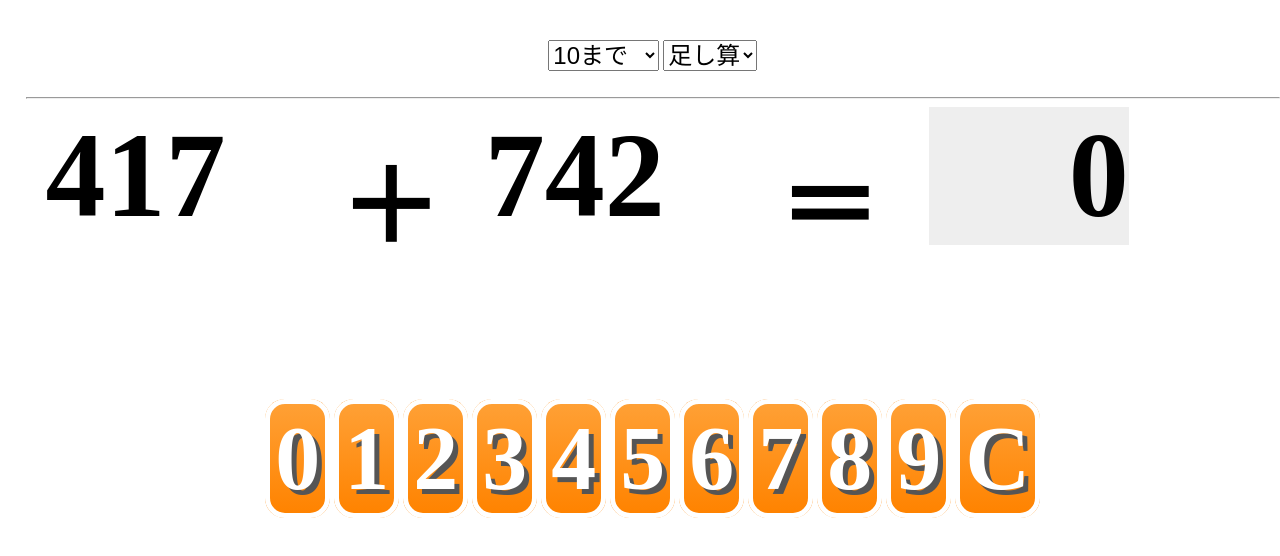
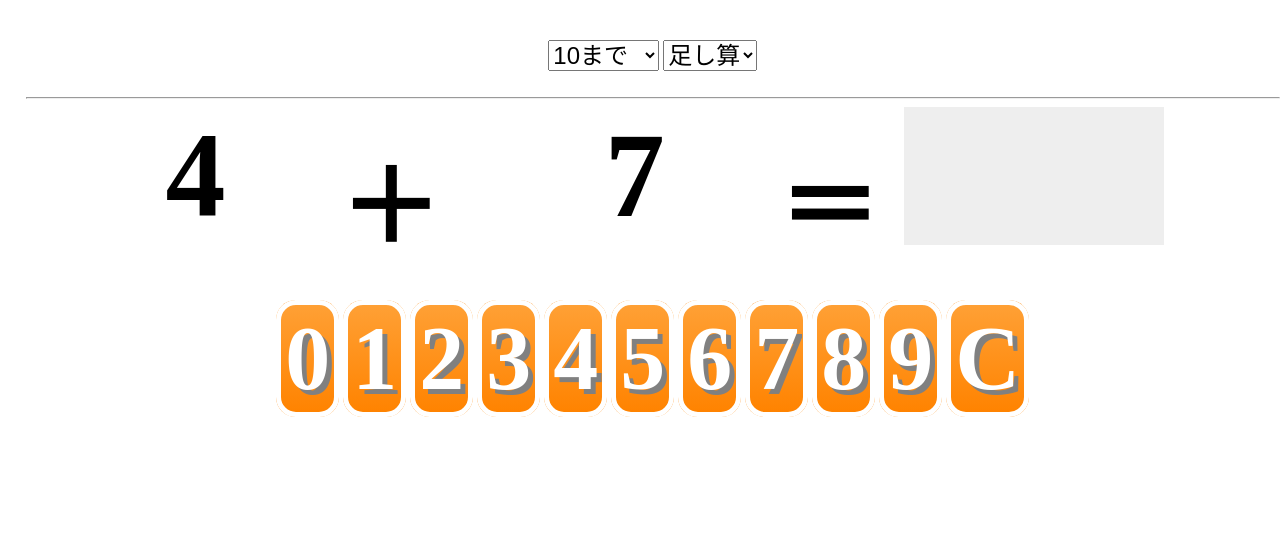
Before and after one commit to sktn3/child_homework, a plain HTML site: page sansu1.html in a window 1280 px wide. Drawn offline with nearby package versions, Linux system fonts and the light colour scheme.

Commit message:
first release

```diff
--- a/sansu1.html
+++ b/sansu1.html
@@ -23,7 +23,7 @@ select {
 
 #problem{
   position: relative;
-  height: 300px;
+  height: 200px;
 }
 
 .num {
@@ -62,18 +62,17 @@ select {
   font-size: 100px;
 }
 #result {
-  left: 72%;
-  width: 25%;
+  left: 70%;
 
-  width: 200px;
+  width: 260px;
   font-size: 120px;
 }
 
-.answer1 {
+.input1 {
   background-color: #EEE;
   border-right: solid 3px gray;
 }
-.answer0 {
+.input0 {
   background-color: #EEE;
 }
 
@@ -84,7 +83,8 @@ select {
 
 .button {
 
-  padding: 5px;
+  padding: 4px;
+  margin: 2px
 
   height: 100px;
   width: 100px;
@@ -99,7 +99,7 @@ select {
 
   color: white;
   border-radius: 20px;
-  text-shadow: 5px 5px #555;
+  text-shadow: 5px 5px gray;
 
   background-image:-moz-linear-gradient(
   top,
@@ -111,6 +111,27 @@ select {
   from(#ffa035),
   to(#ff8300));
 }
+.button:hover {
+  text-shadow: 5px 5px black;
+
+  background-image:-moz-linear-gradient(
+  top,
+  #ef9025 0%,
+  #ef7300);
+
+  background-image:-webkit-gradient(
+  linear,left top,left bottom,
+  from(#ef9025),
+  to(#ef7300));
+}
+
+.OK{
+  position: absolute;
+  top: 5%;
+  left: 20%;
+  z-index: 1000;
+
+}
 
 
 </style>
@@ -118,18 +139,17 @@ select {
 <!--
 
 var mode = "+";//足し算,引き算
-var limit = 1000;//数字の上限。０は制限なし
-var answerClass = 1;
+var limit = 10;//数字の上限。０は制限なし
+var inputClass = 1;
 
 function init(){
   $("#select_limit").change(setlimit);
   $("#select_mode").change(setmode);
 
   setInterval(()=>{
-    let nextAnswerClass = (answerClass + 1) % 2;
-    //console.log(answerClass +", next:"+ nextAnswerClass);
-    $(".answer"+answerClass).removeClass("answer"+answerClass).addClass("answer"+nextAnswerClass);
-    answerClass = nextAnswerClass;
+    let nextInputClass = (inputClass + 1) % 2;
+    $(".input"+inputClass).removeClass("input"+inputClass).addClass("input"+nextInputClass);
+    inputClass = nextInputClass;
 
   },900);
 
@@ -144,8 +164,67 @@ function setNewProblem(){
   let operand2 = parseInt((random * limit)) % limit;
   //console.log( "op1:"+ operand1 + ", op2:"+operand2 );
 
+  if(operand1 == 0){
+    operand1 = 1;
+  }
+  if(operand2 == 0){
+    operand2 = 1;
+  }
+
   $("#operand1").text(operand1);
   $("#operand2").text(operand2);
+  $("#result").html("&nbsp;");
+}
+
+function setNum(n){
+  let num = $("#result").html();
+  num = num.replace(/&nbsp;/,"");
+  if( String(num).length == 0 && n == 0 ){
+  }else if( String(num).length < 3 ){
+    $("#result").text(num + n);
+  }
+
+  checkCalc();
+}
+function setBackSpace(){
+  let num = $("#result").html();
+  num = num.replace(/&nbsp;/,"");
+  if( String(num).length == 0 || String(num).length == 1 ){
+    $("#result").html("&nbsp;");
+  }else{
+    $("#result").text(num.slice(0,-1));
+  }
+}
+
+function checkCalc(){
+  let operand1 = parseInt($("#operand1").text());
+  let operand2 = parseInt($("#operand2").text());
+  let result = parseInt($("#result").text());
+
+  if(mode == "+"){
+    try{
+      if( (operand1 + operand2) == result){
+        //console.log("OK");
+        $("#ok").css("display","block");
+        setTimeout(()=>{
+          $("#ok").css("display","none");
+          setNewProblem();
+        },2000);
+      }else{
+        //console.log("NG");
+      }
+    }catch(e){
+    }
+  }else if(mode == "-"){
+    try{
+      if( (operand1 - operand2) == result){
+        //console.log("OK");
+      }else{
+        //console.log("NG");
+      }
+    }catch(e){
+    }
+  }
 }
 
 function setlimit(){
@@ -207,27 +286,26 @@ function setmode(){
        ＝
       </div>
 
-      <div class="num answer1 calc" align="right" id="result">
-        0
-      </div>
+      <div class="num input1 calc" align="right" id="result">&nbsp;</div>
 
     </div>
 
     <div id="number">
-      <span class="button" id="n0">0</span>
-      <span class="button" id="n1">1</span>
-      <span class="button" id="n2">2</span>
-      <span class="button" id="n3">3</span>
-      <span class="button" id="n4">4</span>
-      <span class="button" id="n5">5</span>
-      <span class="button" id="n6">6</span>
-      <span class="button" id="n7">7</span>
-      <span class="button" id="n8">8</span>
-      <span class="button" id="n9">9</span>
-      <span class="button" id="nbs">C</span>
+      <span class="button" onclick="setNum(0)">0</span>
+      <span class="button" onclick="setNum(1)">1</span>
+      <span class="button" onclick="setNum(2)">2</span>
+      <span class="button" onclick="setNum(3)">3</span>
+      <span class="button" onclick="setNum(4)">4</span>
+      <span class="button" onclick="setNum(5)">5</span>
+      <span class="button" onclick="setNum(6)">6</span>
+      <span class="button" onclick="setNum(7)">7</span>
+      <span class="button" onclick="setNum(8)">8</span>
+      <span class="button" onclick="setNum(9)">9</span>
+      <span class="button" onclick="setBackSpace()">C</span>
     </div>
 
   </div>
+  <div id="ok" class="OK" style="display:none;"><img src="./maru.png"></div>
 
 </BODY>
 </html>
```
